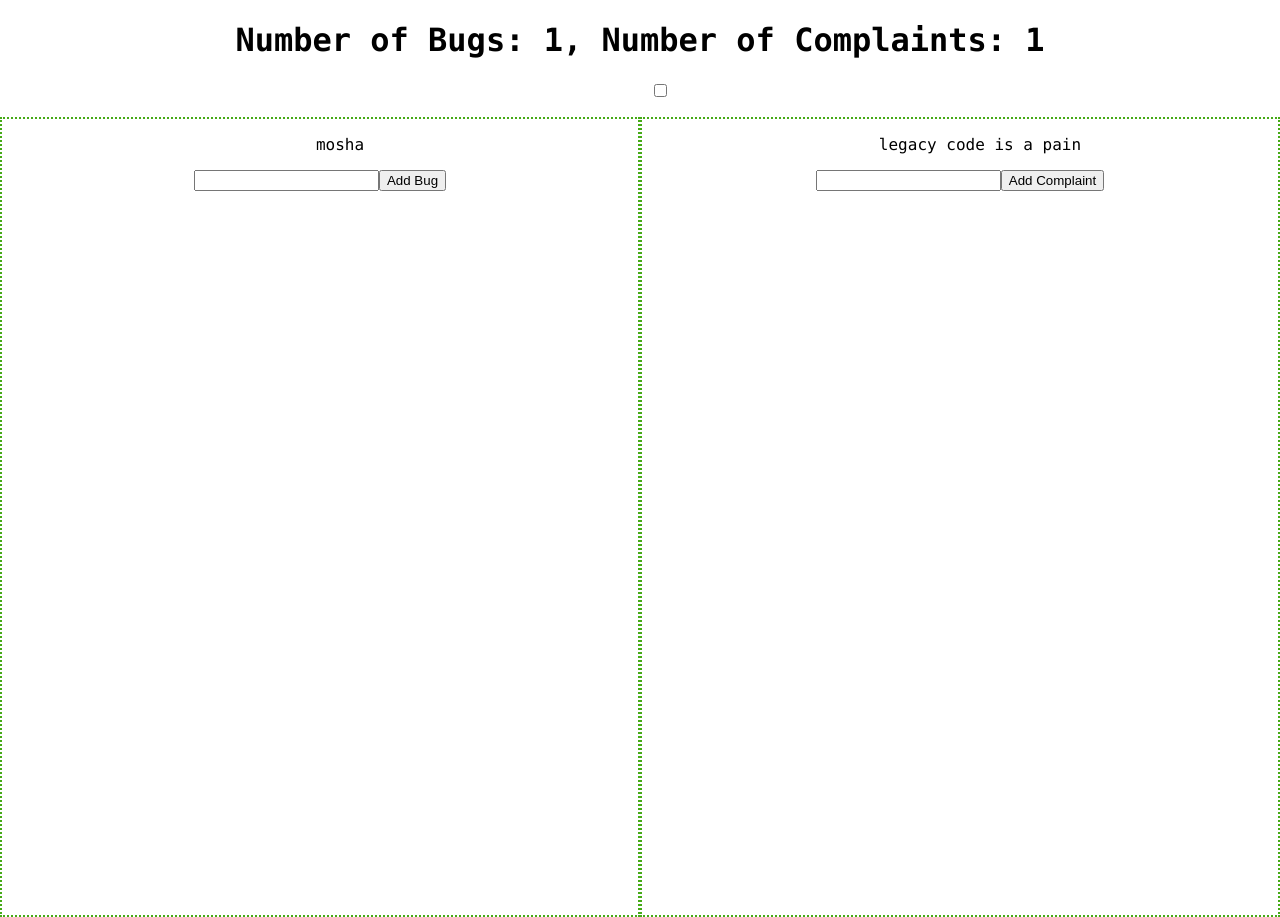
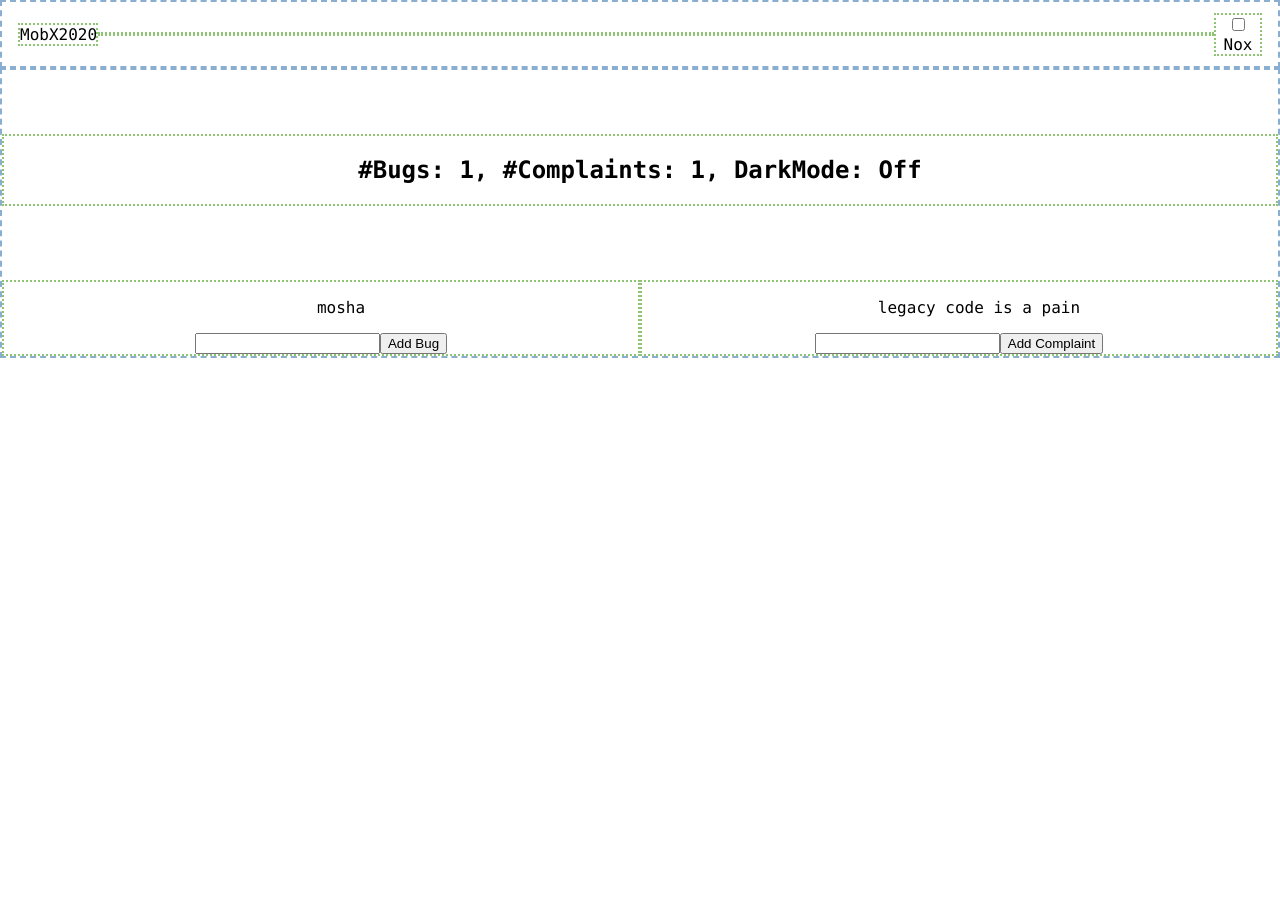
Before and after one commit to Suedo/mobx2020, a React (Create React App) app: page / in a window 1280 px wide. After the commit the page ends 800 px from the top, so only its background shows below. Built offline with nearby package versions, Linux system fonts and the light colour scheme.

Commit message:
linked theme store, theme now toggles

```diff
--- a/src/App.css
+++ b/src/App.css
@@ -40,15 +40,38 @@
 
 .grid-container {
   display: grid;
-  grid: 100vh/ 1fr 1fr;
+  grid: 200px 1fr/ 1fr 1fr;
   grid-row-gap: 10px;
-  /* border: 4px solid rgb(50, 107, 160); */
+  border: 2px dashed rgb(138, 174, 207);
+
+  justify-content: center;
+  align-items: center;
 }
 
 .grid-item {
-  border: 2px dotted rgb(69, 170, 22);
+  border: 2px dotted rgb(142, 197, 117);
+}
+
+.banner {
+  grid-row: 1;
+  grid-column: 1 / span 2;
 }
 
 li {
   list-style-type: none;
 }
+
+.header-grid-container {
+  display: grid;
+  grid: 4rem / 5rem 1fr 3rem;
+
+  justify-content: center;
+  align-items: center;
+
+  padding: 0 1rem;
+  border: 2px dashed rgb(138, 174, 207);
+}
+
+.header-grid-item {
+  border: 2px dotted rgb(142, 197, 117);
+}
--- a/src/App.tsx
+++ b/src/App.tsx
@@ -1,6 +1,7 @@
 import * as React from 'react';
 
 import { AppHeader } from './containers/HeaderContainer';
+import { Banner } from './containers/BannerContainer';
 import { BugsList, ComplaintsList } from './containers/ItemListContainer';
 import { BugsForm } from './containers/BugsForm';
 import { ComplaintsForm } from './containers/ComplaintsForm';
@@ -18,6 +19,9 @@ const App: React.FunctionComponent<IAppProps> = ({ name }) => {
       <div className="App">
         <AppHeader />
         <div className="grid-container">
+          <div className="grid-item banner">
+            <Banner />
+          </div>
           <div className="grid-item">
             <BugsList />
             <BugsForm />
--- /dev/null
+++ b/src/components/BannerComponent.tsx
@@ -0,0 +1,9 @@
+import React, { FunctionComponent } from 'react';
+
+interface BannerPropsI {
+  display: string;
+}
+
+export const BannerComponent: FunctionComponent<BannerPropsI> = ({ display }) => {
+  return <h2>{display}</h2>;
+};
--- a/src/components/HeaderComponent.tsx
+++ b/src/components/HeaderComponent.tsx
@@ -1,20 +1,20 @@
-import React from 'react';
+import React, { FunctionComponent } from 'react';
+import { ToggleComponent } from './ToggleComponent';
 
 interface HeaderComponentProps {
-  count?: number;
-  displayLabel: string;
+  brand: string;
 }
 
-export const HeaderComponent: React.FC<HeaderComponentProps> = ({ count, displayLabel }) => {
+export const HeaderComponent: FunctionComponent<HeaderComponentProps> = ({ brand }) => {
   return (
     <>
-      <h1>{displayLabel}</h1>
-      <ul className="tg-list">
-        <li className="tg-list-item">
-          <input type="checkbox" id="themeToggle" />
-          <label htmlFor="themeToggle"></label>
-        </li>
-      </ul>
+      <div className="header-grid-container">
+        <div className="header-grid-item">{brand}</div>
+        <div className="header-grid-item"></div>
+        <div className="header-grid-item">
+          <ToggleComponent />
+        </div>
+      </div>
     </>
   );
 };
--- /dev/null
+++ b/src/components/ToggleComponent.tsx
@@ -0,0 +1,33 @@
+import React, { FunctionComponent } from 'react';
+import { useStore } from '../context/context';
+import { Observer } from 'mobx-react-lite';
+
+interface TogglePropsI {}
+
+export const ToggleComponent: FunctionComponent<TogglePropsI> = (props) => {
+  const { themeStore } = useStore();
+
+  // Ideally a component should not need to deal with stores and observers. That's container's job
+  // but it's a small project and just going with it
+  return (
+    <Observer>
+      {() => (
+        <>
+          <input
+            type="checkbox"
+            id="darkmodetoggle"
+            onChange={() => {
+              console.log('changing darkmode from present value:' + themeStore.isDarkMode);
+              themeStore.toggleDarkMode();
+            }}
+          />
+          <label htmlFor="darkmodetoggle">{themeStore.isDarkMode ? 'Lumos' : 'Nox'}</label>
+        </>
+      )}
+    </Observer>
+  );
+};
+
+/*
+A simple HTML+CSS toggle: https://codepen.io/liamj/pen/QYyBzz
+*/
--- /dev/null
+++ b/src/containers/BannerContainer.tsx
@@ -0,0 +1,14 @@
+import React from 'react';
+import { observer } from 'mobx-react-lite';
+import { BannerComponent } from '../components/BannerComponent';
+import { useStore } from '../context/context';
+
+export const Banner = observer(() => {
+  const { bugStore, complaintStore, themeStore } = useStore();
+
+  const display = `#Bugs: ${bugStore.bugCount}, #Complaints: ${complaintStore.complaintCount}, DarkMode: ${
+    themeStore.isDarkMode ? 'On' : 'Off'
+  }`;
+
+  return <BannerComponent display={display} />;
+});
--- a/src/containers/HeaderContainer.tsx
+++ b/src/containers/HeaderContainer.tsx
@@ -4,9 +4,7 @@ import { HeaderComponent } from '../components/HeaderComponent';
 import { useStore } from '../context/context';
 
 export const AppHeader = observer(() => {
-  const { bugStore, complaintStore } = useStore();
+  return <HeaderComponent brand="MobX2020" />;
+});
 
-  const display = `Number of Bugs: ${bugStore.bugCount}, Number of Complaints: ${complaintStore.complaintCount}`;
-
-  return <HeaderComponent displayLabel={display} />;
-});
+// https://stackoverflow.com/a/60569430/2715083
```
Also changed, not shown: src/stores/RootStore.ts (+0 -7 lines).
